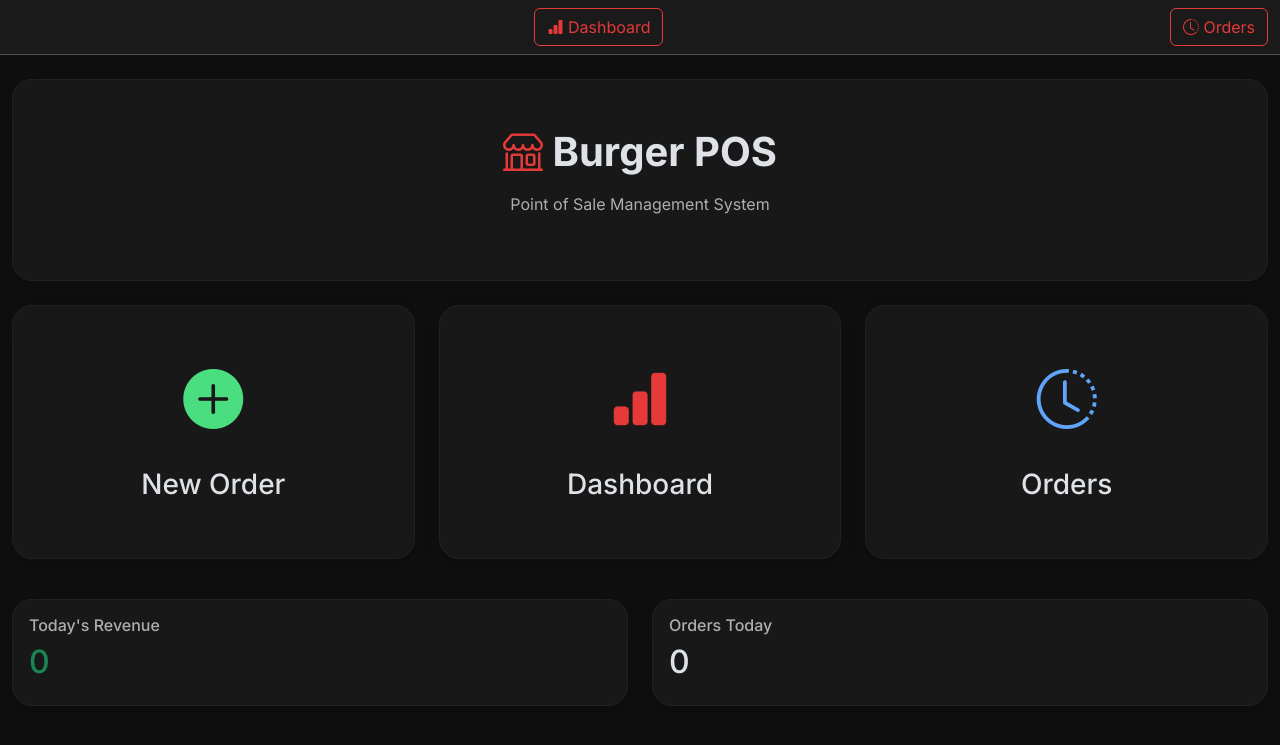
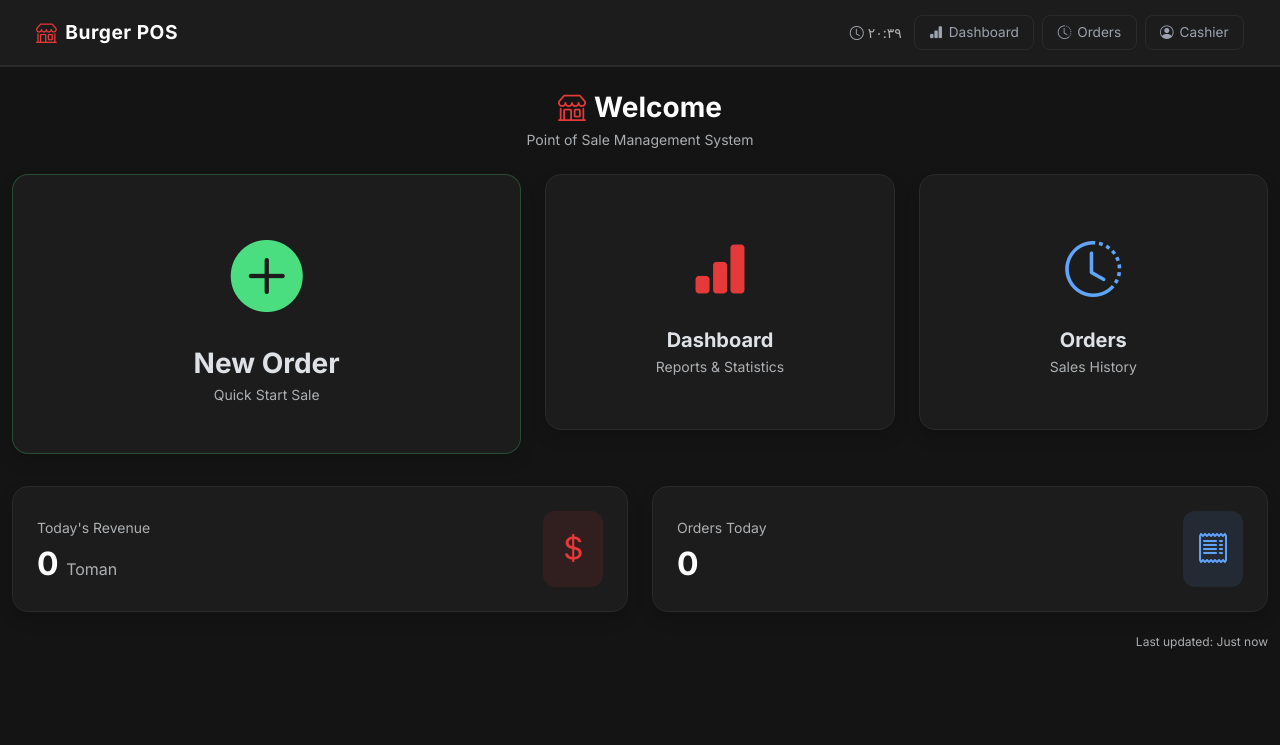
Before and after one commit to Mohhamadaminn/fastfood_POS, a Django app: page / in a window 1280 px wide. Shown: the top 745 px of the page. Run offline with Django 4.2, Linux system fonts and the light colour scheme; data comes from the database, SQL or seed files in the repository; both versions use the stored data as it was after the commit.

Commit message:
some changes in styles and UI/UX plus convert website to persian

```diff
--- a/core/settings.py
+++ b/core/settings.py
@@ -108,7 +108,7 @@ AUTH_PASSWORD_VALIDATORS = [
 
 
 LOCALE_PATHS = [
-    BASE_DIR / 'menu/locale',
+    BASE_DIR / 'locale',
 ]
 
 
--- a/templates/_base.html
+++ b/templates/_base.html
@@ -1,153 +1,139 @@
 {% load i18n %}
-
 <!DOCTYPE html>
 <html lang="fa" data-bs-theme="dark">
 <head>
 <meta charset="UTF-8">
 <meta name="viewport" content="width=device-width, initial-scale=1.0">
-    <title>{% block title %}{% endblock title %}</title>
-
-    <!-- Google Font - Inter -->
+<title>{% block title %}Burger POS{% endblock title %}</title>
 <link href="https://fonts.googleapis.com/css2?family=Inter:wght@400;500;600;700&display=swap" rel="stylesheet">
-
 <link href="https://cdn.jsdelivr.net/npm/bootstrap@5.3.7/dist/css/bootstrap.min.css" rel="stylesheet">
 <link rel="stylesheet" href="https://cdn.jsdelivr.net/npm/bootstrap-icons@1.13.1/font/bootstrap-icons.min.css">
-
 <style>
 :root {
     --primary-red: #e63939;
     --red-dark: #c1121f;
-            --red-light: #f77f7f;
+    --surface-1: #141414;
+    --surface-2: #1c1c1c;
+    --surface-3: #242424;
+    --border: #2a2a2a;
+    --text-muted: #6b7280;
 }
 
 body {
-            background: #0f0f0f;
-            font-family: 'Inter', system-ui, -apple-system, sans-serif;
+    background: var(--surface-1);
+    font-family: 'Inter', system-ui, sans-serif;
+    color: #e5e7eb;
 }
 
 .navbar {
-            background: #1a1a1a !important;
-            border-bottom: 3px solid var(--primary-red);
+    background: var(--surface-2) !important;
+    border-bottom: 2px solid var(--border);
+    padding: 0.75rem 1.5rem;
 }
 
 .navbar-brand {
     font-weight: 700;
-            letter-spacing: 1px;
+    font-size: 1.2rem;
     color: white !important;
+    letter-spacing: 0.5px;
 }
 
-        .navbar-brand i {
-            color: var(--primary-red);
+.nav-btn {
+    background: transparent;
+    border: 1px solid var(--border);
+    color: #9ca3af;
+    padding: 0.4rem 0.9rem;
+    border-radius: 8px;
+    font-size: 0.85rem;
+    transition: all 0.2s ease;
+    text-decoration: none;
+    display: inline-flex;
+    align-items: center;
+    gap: 6px;
+}
+
+.nav-btn:hover {
+    border-color: var(--primary-red);
+    color: white;
+    background: rgba(230, 57, 57, 0.08);
+}
+
+.card {
+    border-radius: 16px;
+    border: 1px solid var(--border);
+    background: var(--surface-2);
+}
+
+.card-header {
+    background: var(--surface-3);
+    border-bottom: 1px solid var(--border);
+    border-radius: 16px 16px 0 0 !important;
 }
 
 .product-card {
     cursor: pointer;
-            transition: all .3s cubic-bezier(0.4, 0, 0.2, 1);
-            overflow: hidden;
-            border-radius: 20px;
-            border: 1px solid #222;
+    transition: transform 0.25s ease, box-shadow 0.25s ease, border-color 0.25s ease;
+    border-radius: 16px;
+    border: 1px solid var(--border);
 }
 
 .product-card:hover {
-            transform: translateY(-8px);
-            box-shadow: 0 20px 25px -5px rgb(230 57 57 / 0.15), 0 8px 10px -6px rgb(230 57 57 / 0.1);
+    transform: translateY(-6px);
+    box-shadow: 0 20px 40px -12px rgba(0,0,0,0.5);
+    border-color: #3a3a3a;
 }
 
-        .product-card:hover img {
-            transform: scale(1.1);
+.new-order-card {
+    border-color: rgba(74, 222, 128, 0.25);
 }
 
-        .card {
-            border-radius: 20px;
-            border: 1px solid #222;
-            background: #181818;
+.new-order-card:hover {
+    border-color: rgba(74, 222, 128, 0.5);
+    box-shadow: 0 20px 40px -12px rgba(74, 222, 128, 0.15);
 }
 
-        .card-header {
-            background: #1f1f1f;
-            border-bottom: 1px solid #333;
-        }
-
-        .btn-outline-danger {
-            border-color: var(--primary-red);
-            color: var(--primary-red);
-        }
-
-        .btn-outline-danger:hover {
-            background-color: var(--primary-red);
-            color: white;
-        }
-
-        .btn-outline-success {
-            border-color: #4ade80;
-            color: #4ade80;
-        }
-
-        .table { margin-bottom: 0; }
-        .order-table td { vertical-align: middle; }
-
-        .total-box {
-            font-size: 1.5rem;
+.stat-number {
+    font-size: 2rem;
     font-weight: 700;
-            color: var(--primary-red);
-        }
-
-        .disabled-product {
-            opacity: .45;
-            cursor: not-allowed;
-            pointer-events: none;
+    line-height: 1.1;
 }
 </style>
 </head>
 <body>
-    <nav class="navbar navbar-expand-lg navbar-dark border-bottom">
+<nav class="navbar navbar-expand-lg navbar-dark">
 <div class="container-fluid">
-            <div
-                class="d-flex
-                    justify-content-between
-                    align-items-center
-                    w-100"
-            >
-
-                <a
-                    href="{% url 'home' %}"
-                    class="navbar-brand text-decoration-none"
-                >
-
+<a href="{% url 'home' %}" class="navbar-brand d-flex align-items-center gap-2">
+<i class="bi bi-shop" style="color: var(--primary-red); font-size: 1.3rem;"></i>
+Burger POS
 </a>
-
-                <a
-                    href="{% url 'dashboard' %}"
-                    class="btn btn-outline-danger"
-                >
-
-                    <i class="bi bi-bar-chart-fill"></i>
-
-                    Dashboard
-
+<div class="d-flex align-items-center gap-2">
+<span class="text-muted small d-none d-md-inline me-1">
+<i class="bi bi-clock me-1"></i><span id="current-time"></span>
+</span>
+<a href="{% url 'dashboard' %}" class="nav-btn">
+<i class="bi bi-bar-chart-fill"></i>{% trans "Dashboard" %}
 </a>
-
-
-                <a
-                    href="{% url 'order-list' %}"
-                    class="btn btn-outline-danger"
-                >
-
-                    <i class="bi bi-clock-history"></i>
-
-                    Orders
-
+<a href="{% url 'order-list' %}" class="nav-btn">
+<i class="bi bi-clock-history"></i>{% trans "Orders" %}
 </a>
-
+<button class="nav-btn">
+<i class="bi bi-person-circle"></i>{% trans "Cashier" %}
+</button>
 </div>
 </div>
 </nav>
-
 <div class="container-fluid py-4">
 {% block content %}{% endblock %}
 </div>
-
 <script src="https://cdn.jsdelivr.net/npm/bootstrap@5.3.7/dist/js/bootstrap.bundle.min.js"></script>
+<script>
+function updateTime() {
+    document.getElementById('current-time').textContent =
+        new Date().toLocaleTimeString('fa-IR', {hour:'2-digit', minute:'2-digit'});
+}
+setInterval(updateTime, 1000);
+updateTime();
+</script>
 {% block scripts %}{% endblock %}
 </body>
 </html>
--- a/templates/home.html
+++ b/templates/home.html
@@ -1,204 +1,100 @@
 {% extends "_base.html" %}
 {% load humanize %}
+{% load i18n %}
 
-{% block title %}
-Burger POS
-{% endblock %}
+{% block title %}{% trans "Home" %} - Burger POS{% endblock %}
 
 {% block content %}
-
 <div class="row mb-4">
-
-    <div class="col-12">
-
-        <div class="card shadow">
-
-            <div class="card-body text-center py-5">
-
-                <h1 class="fw-bold">
-
-                    <i
-                        class="bi bi-shop"
-                        style="color: var(--primary-red);"
-                    ></i>
-
-                    Burger POS
-
+<div class="col-12 text-center">
+<h1 class="fw-bold text-white mb-1" style="font-size: 1.75rem;">
+<i class="bi bi-shop me-2" style="color: var(--primary-red);"></i>{% trans "Welcome" %}
 </h1>
-
-                <p class="text-muted mt-3">
-
-                    Point of Sale Management System
-
-                </p>
-
+<p class="text-muted small mb-0">{% trans "Point of Sale Management System" %}</p>
 </div>
-
-        </div>
-
-    </div>
-
 </div>
 
 <div class="row g-4">
-
-    <div class="col-lg-4">
-
-        <a
-            href="{% url 'order-create' %}"
-            class="text-decoration-none"
-        >
-
-            <div
-                class="card h-100 shadow product-card"
-            >
-
-                <div class="card-body text-center p-5">
-
-                    <i
-                        class="bi bi-plus-circle-fill"
-                        style="
-                            font-size:60px;
-                            color:#4ade80;
-                        "
-                    ></i>
-
-                    <h3 class="mt-4">
-
-                        New Order
-
-                    </h3>
-
+<div class="col-lg-5">
+<a href="{% url 'order-create' %}" class="text-decoration-none">
+<div class="card h-100 product-card new-order-card shadow">
+<div class="card-body text-center d-flex flex-column justify-content-center p-5">
+<i class="bi bi-plus-circle-fill mb-3" style="font-size: 4.5rem; color: #4ade80;"></i>
+<h3 class="fw-bold mb-1">{% trans "New Order" %}</h3>
+<p class="text-muted small mb-0">{% trans "Quick Start Sale" %}</p>
+</div>
+</div>
+</a>
 </div>
 
+<div class="col-lg-7">
+<div class="row g-4 h-100">
+<div class="col-12 col-md-6">
+<a href="{% url 'dashboard' %}" class="text-decoration-none">
+<div class="card h-100 product-card shadow">
+<div class="card-body text-center d-flex flex-column justify-content-center p-5">
+<i class="bi bi-bar-chart-fill mb-3" style="font-size: 3.5rem; color: var(--primary-red);"></i>
+<h5 class="fw-bold mb-1">{% trans "Dashboard" %}</h5>
+<p class="text-muted small mb-0">{% trans "Reports & Statistics" %}</p>
+</div>
+</div>
+</a>
+</div>
+<div class="col-12 col-md-6">
+<a href="{% url 'order-list' %}" class="text-decoration-none">
+<div class="card h-100 product-card shadow">
+<div class="card-body text-center d-flex flex-column justify-content-center p-5">
+<i class="bi bi-clock-history mb-3" style="font-size: 3.5rem; color: #60a5fa;"></i>
+<h5 class="fw-bold mb-1">{% trans "Orders" %}</h5>
+<p class="text-muted small mb-0">{% trans "Sales History" %}</p>
+</div>
+</div>
+</a>
+</div>
+</div>
+</div>
 </div>
 
-        </a>
-
+<div class="row g-4 mt-2">
+<div class="col-md-6">
+<div class="card shadow">
+<div class="card-body py-4 px-4">
+<div class="d-flex justify-content-between align-items-center">
+<div>
+<p class="text-muted small mb-2">{% trans "Today's Revenue" %}</p>
+<h2 class="stat-number text-white mb-0">
+{{ total_sales|intcomma }}
+<small class="fs-6 fw-normal text-muted">{% trans "Toman" %}</small>
+</h2>
 </div>
-
-    <div class="col-lg-4">
-
-        <a
-            href="{% url 'dashboard' %}"
-            class="text-decoration-none"
-        >
-
-            <div
-                class="card h-100 shadow product-card"
-            >
-
-                <div class="card-body text-center p-5">
-
-                    <i
-                        class="bi bi-bar-chart-fill"
-                        style="
-                            font-size:60px;
-                            color:#e63939;
-                        "
-                    ></i>
-
-                    <h3 class="mt-4">
-
-                        Dashboard
-
-                    </h3>
-
+<div style="background: rgba(230,57,57,0.1); border-radius: 12px; padding: 14px;">
+<i class="bi bi-currency-dollar fs-2" style="color: var(--primary-red);"></i>
 </div>
-
 </div>
-
-        </a>
-
 </div>
-
-    <div class="col-lg-4">
-
-        <a
-            href="{% url 'order-list' %}"
-            class="text-decoration-none"
-        >
-
-            <div
-                class="card h-100 shadow product-card"
-            >
-
-                <div class="card-body text-center p-5">
-
-                    <i
-                        class="bi bi-clock-history"
-                        style="
-                            font-size:60px;
-                            color:#60a5fa;
-                        "
-                    ></i>
-
-                    <h3 class="mt-4">
-
-                        Orders
-
-                    </h3>
-
 </div>
-
-            </div>
-
-        </a>
-
-    </div>
-
-</div>
-
-<div class="row g-4 mt-3">
-
-    <div class="col-md-6">
-
-        <div class="card shadow">
-
-            <div class="card-body">
-
-                <h6 class="text-muted">
-
-                    Today's Revenue
-
-                </h6>
-
-                <h2 class="text-success">
-
-                    {{ total_sales|intcomma }}
-
-                </h2>
-
-            </div>
-
-        </div>
-
 </div>
 
 <div class="col-md-6">
-
 <div class="card shadow">
-
-            <div class="card-body">
-
-                <h6 class="text-muted">
-
-                    Orders Today
-
-                </h6>
-
-                <h2>
-
-                    {{ total_orders }}
-
-                </h2>
-
+<div class="card-body py-4 px-4">
+<div class="d-flex justify-content-between align-items-center">
+<div>
+<p class="text-muted small mb-2">{% trans "Orders Today" %}</p>
+<h2 class="stat-number text-white mb-0">{{ total_orders }}</h2>
+</div>
+<div style="background: rgba(96,165,250,0.1); border-radius: 12px; padding: 14px;">
+<i class="bi bi-receipt fs-2" style="color: #60a5fa;"></i>
+</div>
+</div>
+</div>
+</div>
+</div>
 </div>
 
+<div class="text-end mt-3">
+<small class="text-muted" style="font-size: 0.75rem;">
+{% trans "Last updated" %}: {% trans "Just now" %}
+</small>
 </div>
-
-    </div>
-
-</div>
-
 {% endblock %}
```
Also changed, not shown: menu/templates/menu/dashboard.html (+19 -18 lines), menu/templates/menu/order-detail.html (+12 -12 lines), menu/templates/menu/order-list.html (+24 -109 lines), menu/templates/menu/payment-success.html (+11 -45 lines), db.sqlite3, locale/fa/LC_MESSAGES/django.po (added), menu/locale/fa/LC_MESSAGES/django.po (deleted), 2 other files. Lines whose indentation alone changed are shown as unchanged.
